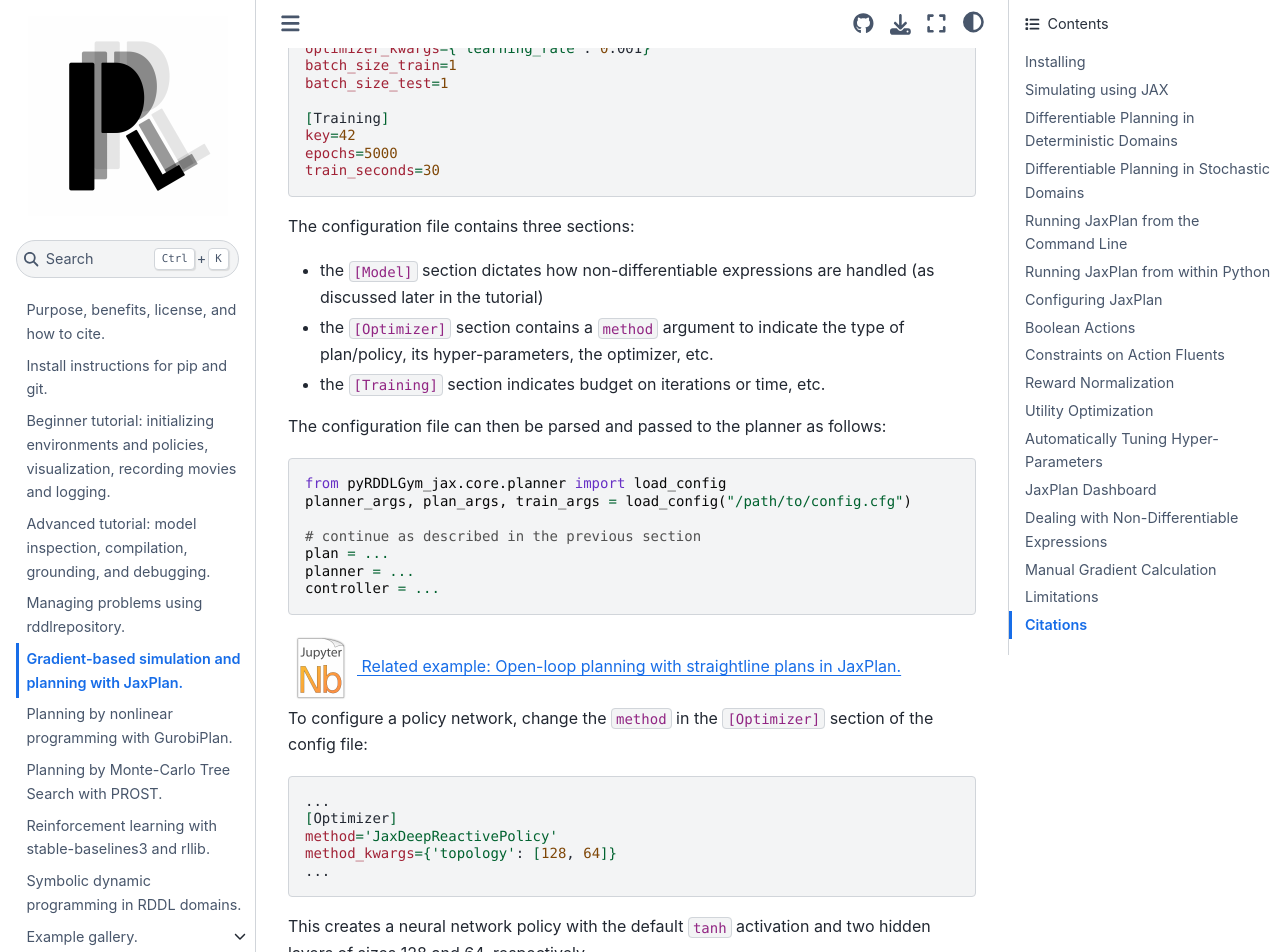
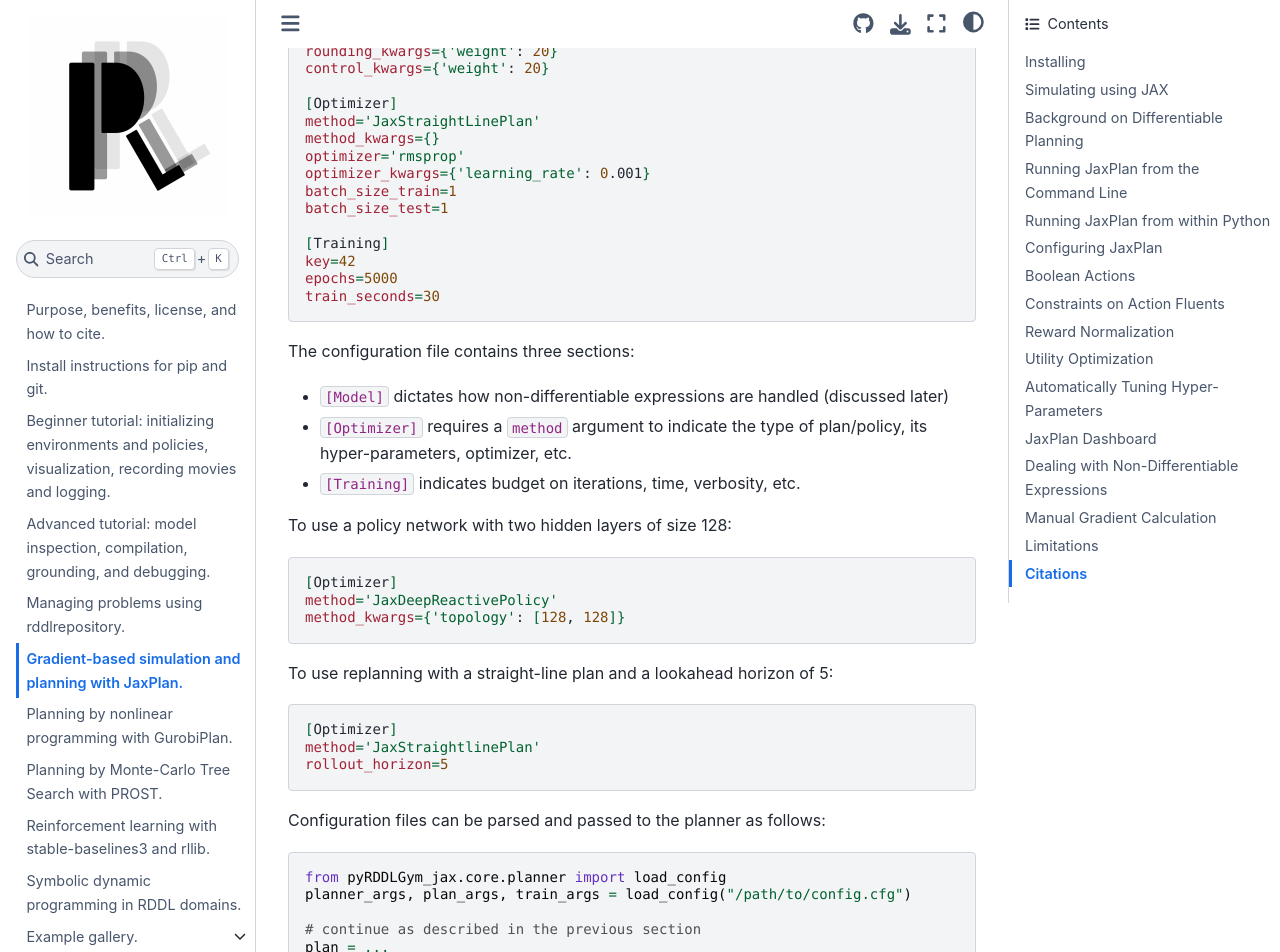
Before and after one commit to pyrddlgym-project/pyRDDLGym, a Sphinx documentation site: the page built from docs/jax.rst, in a window 1280 px wide and 1400 px high, scrolled down 5166 px. Shown: the top 952 px of the window. Built offline with Sphinx 7.4.7 and the Sphinx Book theme 1.1.4, drawn with Linux system fonts in a browser that asks for light colours; pages that are not in the unit, such as notebooks, are missing from menus; some of the changed text lies outside the part shown.

Commit message:
Update jax.rst

```diff
--- a/docs/jax.rst
+++ b/docs/jax.rst
@@ -66,8 +66,11 @@ the environment can use a JAX simulation backend instead:
    </a>
 
 
-Differentiable Planning in Deterministic Domains
+Background on Differentiable Planning
 -------------------
+
+Open-Loop Planning
+^^^^^^^^^^^^^^^^^^^
 
 The open-loop planning problem for a deterministic environment seeks a sequence of actions (plan)
 that maximize accumulated reward over a fixed horizon
@@ -87,13 +90,16 @@ Specifically, given learning rate :math:`\eta > 0`, gradient ascent updates the
 
 where the gradient of the reward at all times :math:`t \geq \tau` is computed by automatic differentiation in JAX.
 
-Differentiable Planning in Stochastic Domains
--------------------
+Closed-Loop Planning
+^^^^^^^^^^^^^^^^^^^
 
 An open-loop plan could be sub-optimal by failing to correct for deviations in the state trajectory from its anticipated course.
 One solution is to "replan" periodically or at each decision epoch.
 Another solution is to compute a closed-loop `deep reactive policy network <https://ojs.aaai.org/index.php/AAAI/article/view/4744>`_ :math:`a_t \gets \pi_\theta(s_t)`.
 JaxPlan supports both options.
+
+Reparameterization Trick for Stochastic Problems
+^^^^^^^^^^^^^^^^^^^
 
 A secondary problem is that the gradients of stochastic samples are not well-defined.
 JaxPlan works around this by using the reparameterization trick,
@@ -127,7 +133,7 @@ to approximate the gradients.
 Running JaxPlan from the Command Line
 -------------------
 
-A basic shell script is provided to run JaxPlan on a specific problem instance:
+A command line app is provided to run JaxPlan on a specific problem instance:
 
 .. code-block:: shell
 
@@ -217,7 +223,10 @@ To use a deep reactive policy, simply change the ``plan`` type to:
    </a>
 
 .. note::
+   ``JaxStraightlinePlan`` and ``JaxDeepReactivePolicy`` are instances of the abstract class ``JaxPlan``.
+   Other policy representations could be defined by overriding this class and its abstract methods.
    All controllers are instances of pyRDDLGym's ``BaseAgent`` and support the ``evaluate()`` function.
+
 
 
 Configuring JaxPlan
@@ -249,11 +258,27 @@ with all required hyper-parameters, i.e. for straight-line planning:
 
 The configuration file contains three sections:
 
-* the ``[Model]`` section dictates how non-differentiable expressions are handled (as discussed later in the tutorial)
-* the ``[Optimizer]`` section contains a ``method`` argument to indicate the type of plan/policy, its hyper-parameters, the optimizer, etc.
-* the ``[Training]`` section indicates budget on iterations or time, etc.
+* ``[Model]`` dictates how non-differentiable expressions are handled (discussed later)
+* ``[Optimizer]`` requires a ``method`` argument to indicate the type of plan/policy, its hyper-parameters, optimizer, etc.
+* ``[Training]`` indicates budget on iterations, time, verbosity, etc.
 
-The configuration file can then be parsed and passed to the planner as follows:
+To use a policy network with two hidden layers of size 128:
+
+.. code-block:: shell
+
+    [Optimizer]
+    method='JaxDeepReactivePolicy'
+    method_kwargs={'topology': [128, 128]}
+
+To use replanning with a straight-line plan and a lookahead horizon of 5:
+
+.. code-block:: shell
+
+    [Optimizer]
+    method='JaxStraightlinePlan'
+    rollout_horizon=5
+
+Configuration files can be parsed and passed to the planner as follows:
 
 .. code-block:: python
 
@@ -264,40 +289,6 @@ The configuration file can then be parsed and passed to the planner as follows:
     plan = ...
     planner = ...
     controller = ...
-
-.. raw:: html
-
-   <a href="notebooks/open_loop_planning_with_jaxplan.html">
-       <img src="_static/notebook_icon.png" alt="Jupyter Notebook" style="width:64px;height:64px;margin-right:5px;margin-top:5px;margin-bottom:5px;">
-       Related example: Open-loop planning with straightline plans in JaxPlan.
-   </a>
-
-
-To configure a policy network, change the ``method`` in the ``[Optimizer]`` section of the config file:
-
-.. code-block:: shell
-
-    ...
-    [Optimizer]
-    method='JaxDeepReactivePolicy'
-    method_kwargs={'topology': [128, 64]}
-    ...
-
-This creates a neural network policy with the default ``tanh`` activation
-and two hidden layers of sizes 128 and 64, respectively.
-
-.. raw:: html
-
-   <a href="notebooks/closed_loop_planning_drp_with_jaxplan.html">
-       <img src="_static/notebook_icon.png" alt="Jupyter Notebook" style="width:64px;height:64px;margin-right:5px;margin-top:5px;margin-bottom:5px;">
-       Related example: Closed-loop planning with deep reactive policies in JaxPlan.
-   </a>
-
-.. note::
-   ``JaxStraightlinePlan`` and ``JaxDeepReactivePolicy`` are instances of the abstract class ``JaxPlan``.
-   Other policy representations could be defined by overriding this class and its abstract methods.
-
-The full list of settings that can be specified in the configuration files are as follows:
 
 .. collapse:: Possible settings for ``[Model]`` section
 
@@ -567,12 +558,11 @@ parsed from the ``action_preconditions`` in the RDDL domain description.
 
 However, if the user wishes, it is possible to override these bounds
 by passing a dictionary of bounds for each action fluent into the ``action_bounds`` argument.
-The syntax for specifying optional box constraints in the ``[Optimizer]`` section of the config file is:
+The syntax for specifying optional box constraints in the config file is:
 
 .. code-block:: shell
 
     [Optimizer]
-    ...
     action_bounds={ <action_name1>: (lower1, upper1), <action_name2>: (lower2, upper2), ... }
 
 where ``lower#`` and ``upper#`` can be any list, nested list or array.
@@ -611,8 +601,8 @@ Utility Optimization
 -------------------
 
 By default, JaxPlan will optimize the expected sum of future reward,
-which may not be desirable for risk-sensitive applications where tail risk of the returns is important.
-JaxPlan can also optimize `non-linear utility functions <https://ojs.aaai.org/index.php/AAAI/article/view/21226>`_:
+which may not be desirable for risk-sensitive applications.
+JaxPlan can also optimize a subset of `non-linear utility functions <https://ojs.aaai.org/index.php/AAAI/article/view/21226>`_:
 
 * "mean" is the risk-neutral or ordinary expected return
 * "mean_std" is the standard deviation penalized return
@@ -624,15 +614,14 @@ JaxPlan can also optimize `non-linear utility functions <https://ojs.aaai.org/in
 * "var" is the value at risk
 * "cvar" is the conditional value at risk.
 
-The utility function can be specified by passing one of the above strings to the ``utility`` argument of the planner,
-and its hyper-parameters can be passed as a dictionary to the ``utility_kwargs`` argument.
-
-For example, to set the CVAR utility at 5 percent, or the entropic utility with scale 2:
+A utility function can be specified by passing a string above to the ``utility`` argument of the planner,
+and optional hyper-parameters dict to the ``utility_kwargs`` argument, i.e. for CVAR at 5 percent:
 
 .. code-block:: python
 
-    planner = JaxBackpropPlanner(..., utility="cvar", utility_kwargs={'alpha': 0.05})
-    planner = JaxBackpropPlanner(..., utility="entropic", utility_kwargs={'beta': 2.0})
+    [Optimizer]
+    utility='cvar'
+    utility_kwargs={'alpha': 0.05}
 
 The utility function could also be provided explicitly as a function mapping a JAX array to a scalar,
 with additional arguments specifying the hyper-parameters of the utility function referred to by name:
@@ -698,7 +687,7 @@ where concrete hyper-parameter to tune are replaced by keywords, i.e.:
    Keywords defined above will be replaced during tuning with concrete values using a simple string replacement.
    This means you must select keywords that are not already used (nor appear as substrings) in other parts of the config file.
 
-Next, indicate the variables you defined, their search ranges, and any transformations you wish to apply in the Python code:
+Next, for each config variable, specify its search range and transformation to apply:
 
 .. code-block:: python
 
@@ -715,7 +704,7 @@ Next, indicate the variables you defined, their search ranges, and any transform
 
     # map parameters in the config that will be tuned
     def power_10(x):
-        return 10.0 ** x    # maps the parameters from posterior space back to JaxPlan
+        return 10.0 ** x
     hyperparams = [Hyperparameter("MODEL_WEIGHT_TUNE", -1., 5., power_10),
                    Hyperparameter("LEARNING_RATE_TUNE", -5., 1., power_10)]
 
@@ -731,8 +720,6 @@ Next, indicate the variables you defined, their search ranges, and any transform
 
 JaxPlan supports tuning most numeric parameters that can be specified in the config file.
 If you wish to tune a replanning algorithm set ``online=True``.
-
-A full list of arguments to the tuning constructor is shown below.
 
 .. collapse:: Possible settings for ``JaxParameterTuning``
 
@@ -791,7 +778,6 @@ To activate the dashboard for planning, simply add the following line in the con
 .. code-block:: shell
 
     [Training]
-    ...
     dashboard=True
 
 
@@ -840,8 +826,6 @@ These hyper-parameters be retrieved and modified at any time as follows:
     model_params[key] = ...
     planner.optimize(..., model_params=model_params)
 
-The following table summarizes the default rules used in ``FuzzyLogic``.
-
 .. collapse:: Default rules for ``FuzzyLogic``
 
     .. list-table:: Default Differentiable Mathematical Operations
@@ -876,19 +860,26 @@ The following table summarizes the default rules used in ``FuzzyLogic``.
         - Gumbel-Softmax `[4] <https://arxiv.org/pdf/1611.01144>`_
 
 It is possible to control these rules by subclassing ``FuzzyLogic``, or by
-passing custom objects to its ``tnorm``, ``complement`` or other constructor arguments.
+modifying ``tnorm``, ``complement`` or other constructor arguments in the config.
 
-Since version 2.0, JaxPlan provides an option to run
-`parameter-exploring policy gradients (PGPE) <https://link.springer.com/chapter/10.1007/978-3-319-09903-3_13>`_
-alongside the original planner as a failsafe, replacing the planner parameters
-in case the model relaxations are poor and JaxPlan cannot make progress.
+Since version 2.0, JaxPlan runs a parallel instance of
+`parameter-exploring policy gradients (PGPE) <https://link.springer.com/chapter/10.1007/978-3-319-09903-3_13>`_.
+In some cases, this allows JaxPlan to continue making progress when the model relaxations are poor.
+It can be configured as follows:
+
+
+.. code-block:: shell
+
+    [Optimizer]
+    pgpe='GaussianPGPE'
+    pgpe_kwargs=...
 
 
 Manual Gradient Calculation
 -------------------
 
 As of version 0.3, it is possible to export the optimization problem in JaxPlan
-to another optimizer (e.g., scipy):
+to be solved by another optimizer (e.g., scipy):
 
 .. code-block:: python
 
@@ -897,13 +888,6 @@ to another optimizer (e.g., scipy):
 The loss function ``loss_fn`` and gradient map ``grad_fn`` express policy parameters as 1D numpy arrays,
 so they can be used as inputs for other packages that do not make use of JAX. The
 ``unravel_fn`` allows the 1D array to be mapped back to a JAX pytree.
-
-For example, to optimize and evaluate a policy using scipy, please see the
-`worked example here <https://github.com/pyrddlgym-project/pyRDDLGym-jax/blob/main/pyRDDLGym_jax/examples/run_scipy.py>`_.
-
-The API also supports manual return gradient calculations for custom applications.
-For details, please see the
-`worked example here <https://github.com/pyrddlgym-project/pyRDDLGym-jax/blob/main/pyRDDLGym_jax/examples/run_gradient.py>`_.
 
 .. raw:: html
 
```
Also changed, not shown: other parts of docs/jax.rst (+3 -3 lines).
